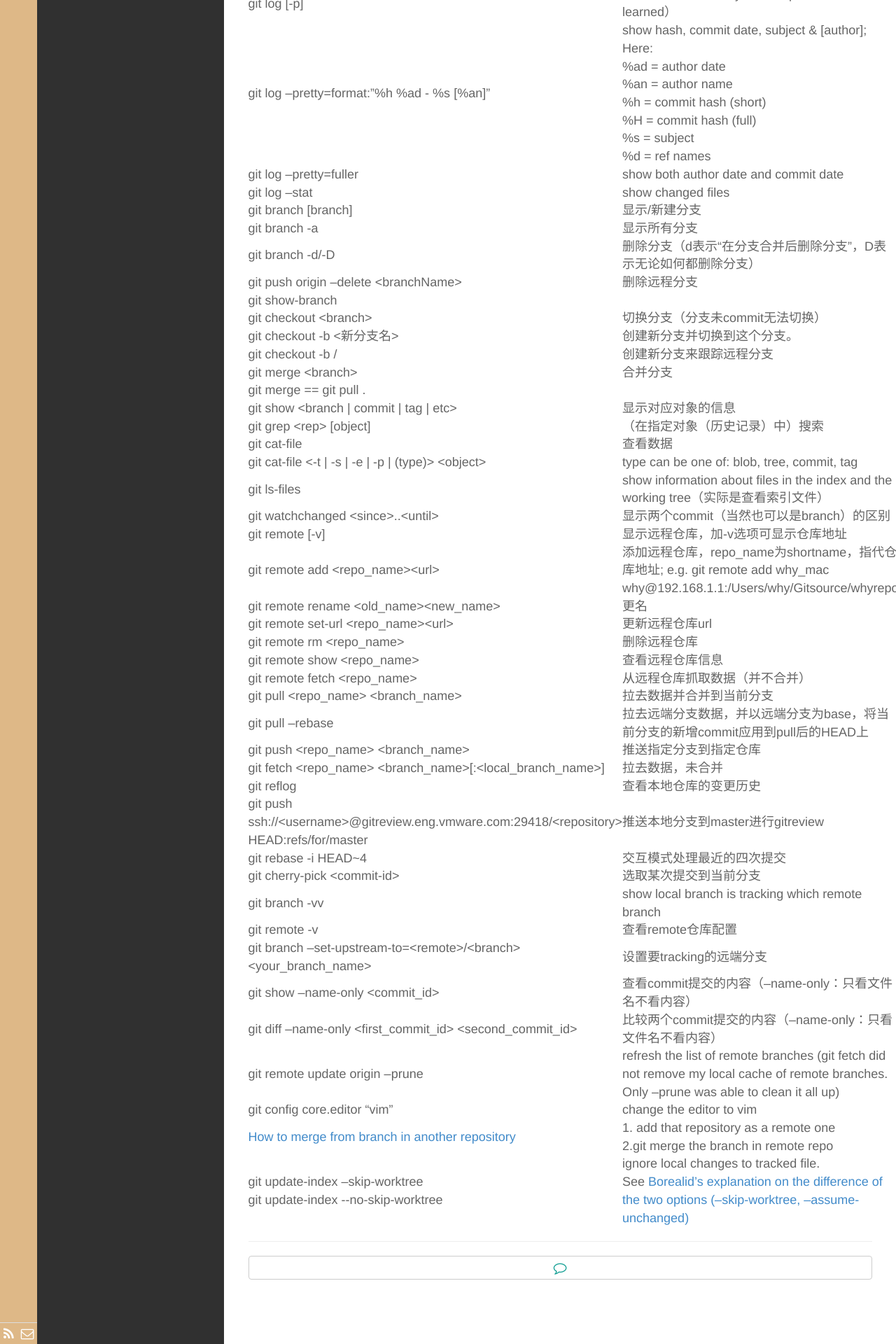
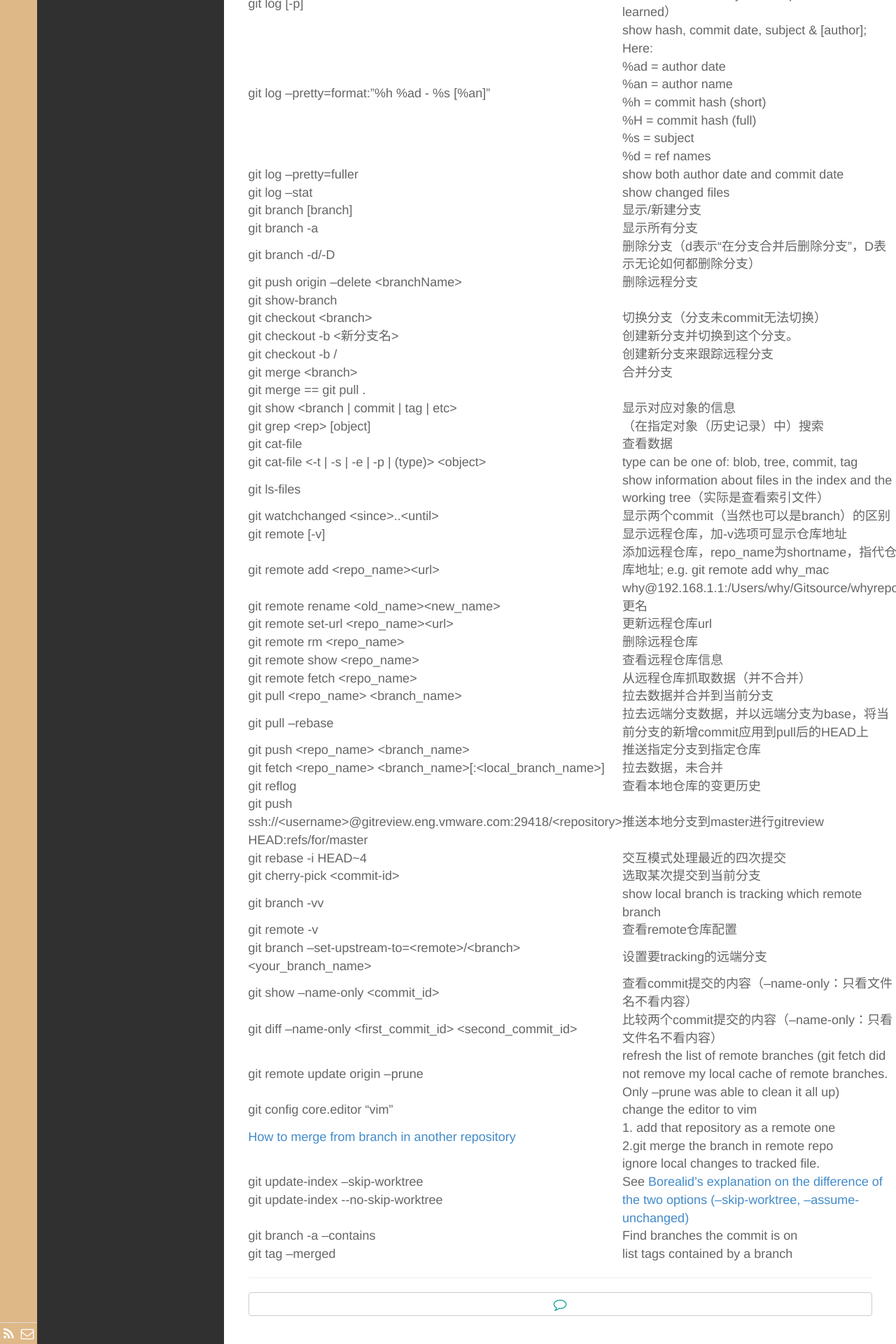
Before and after one commit to qhdwhy184/qhdwhy184.github.io, a Jekyll site: the page built from _posts/技术/2017-08-03-Git命令学习小结.md, in a window 1280 px wide. Shown: the part 889-2809 px from the top of the page at 70% size. Built offline with Jekyll 4.4.1, drawn with Linux system fonts in a browser that asks for light colours.

Commit message:
Update 2017-08-03-Git命令学习小结.md

```diff
--- a/_posts/技术/2017-08-03-Git命令学习小结.md
+++ b/_posts/技术/2017-08-03-Git命令学习小结.md
@@ -77,3 +77,5 @@ description:
 |git config core.editor "vim"|change the editor to vim|
 |[How to merge from branch in another repository](https://stackoverflow.com/questions/3402599/how-do-you-merge-two-git-branches-that-are-in-different-local-repos-folders/3402873)|1. add that repository as a remote one <br/>2.git merge the branch in remote repo|
 |git update-index --skip-worktree <file-list> <br/> git update-index --no-skip-worktree <file-list>|ignore local changes to tracked file. <br/> See [Borealid's explanation on the difference of the two options (--skip-worktree, --assume-unchanged)](https://stackoverflow.com/questions/13630849/git-difference-between-assume-unchanged-and-skip-worktree/13631525#13631525)|
+|git branch -a --contains <commit>|Find branches the commit is on|
+|git tag --merged <branch>|list tags contained by a branch|
```
